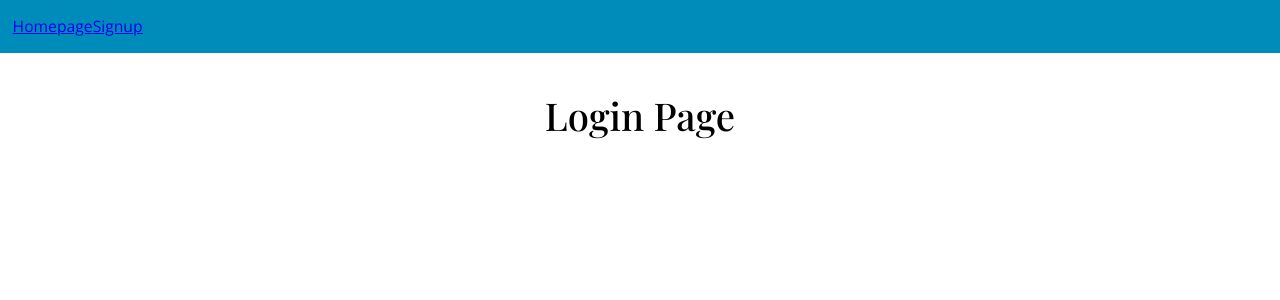
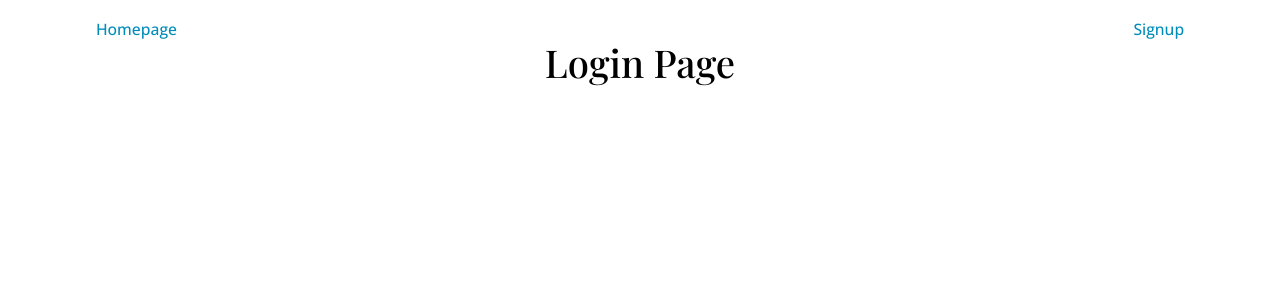
Before and after one commit to Amalitech-Public-Holiday/public-holiday-frontend, a React (Create React App) app: page /login in a window 1280 px wide. Shown: the top 300 px of the page. Built offline with nearby package versions, Linux system fonts and the light colour scheme.

Commit message:
Change nav link default style when visited

```diff
--- a/src/components/NavBar/NavBar.scss
+++ b/src/components/NavBar/NavBar.scss
@@ -1,6 +1,20 @@
 @import "../../sass/index.scss";
 
 .NavBar {
-    background-color: $blue;
-    padding: $space-7;
+    padding: $space-6 $space-1;
+    nav {
+        display: flex;
+        justify-content: space-between;
+        padding: 0 $space-1;
+        a {
+            font-weight: 500;
+            text-decoration: none;
+            &:link, &:visited {
+                color: $blue;
+            }
+        }
+    }
+    position: absolute;
+    top: 0;
+    width: 100%;
 }
```
